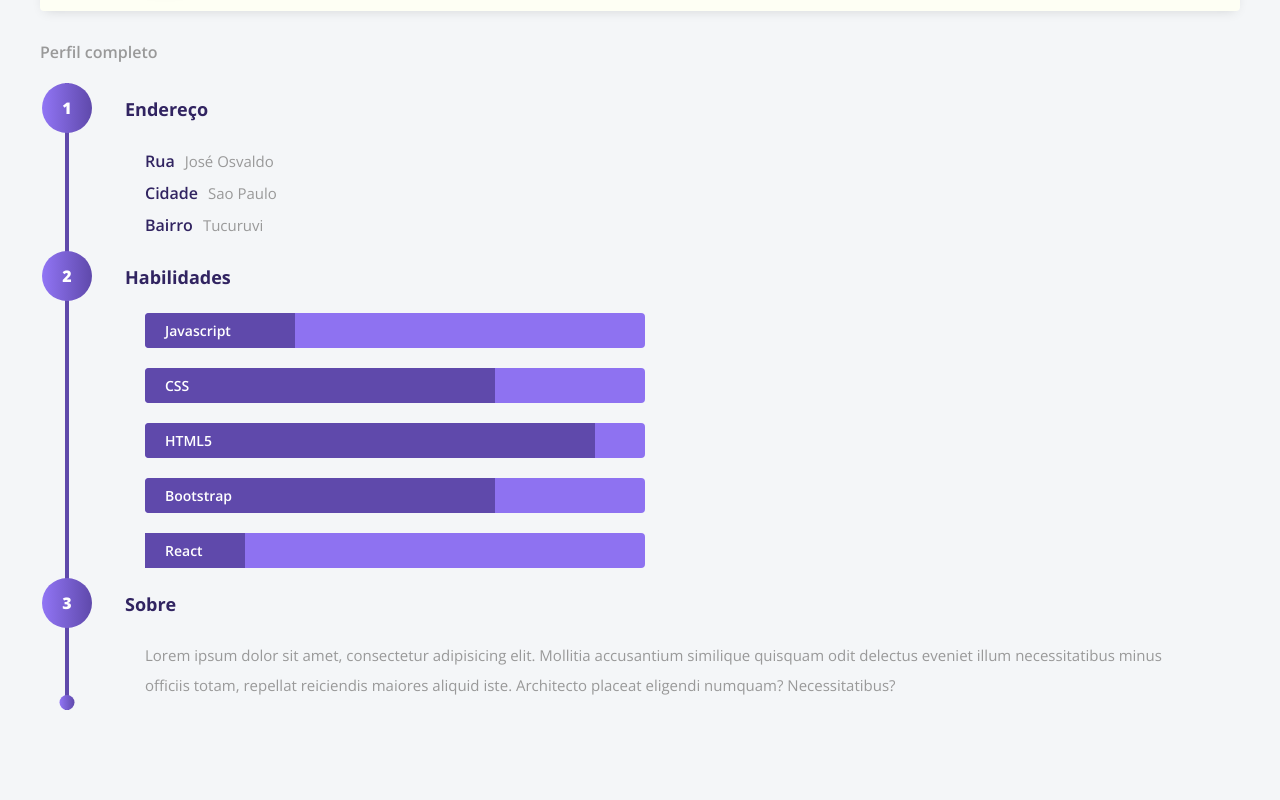
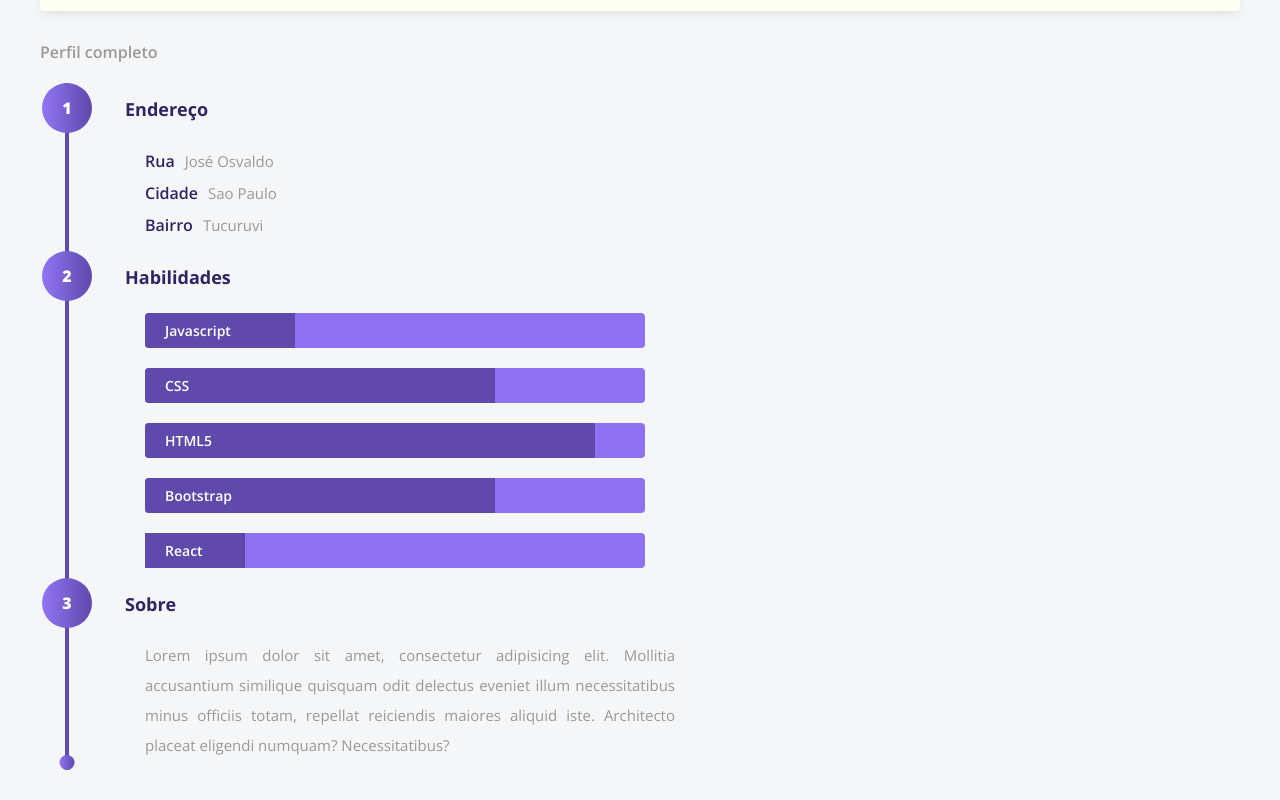
Before and after one commit to heliogsantos/browse-profiles, an Angular app: page /profile in a window 1280 px wide. Shown: the part 349-1149 px from the top of the page. Before the commit the page ends 1089 px from the top, so only its background shows below. Built offline with nearby package versions, Linux system fonts and the light colour scheme.

Commit message:
removi largura

```diff
--- a/src/app/profile/profile/profile.component.scss
+++ b/src/app/profile/profile/profile.component.scss
@@ -69,7 +69,6 @@
             .avaliable {
                 display: flex;
                 flex-direction: column;
-                width: 20%;
                 padding: 14px 0px;
                 justify-content: flex-end;
 
@@ -164,6 +163,11 @@
                                 font-size: 16px;
                                 padding-right: 10px;
                             }
+                        }
+
+                        .about {
+                            width: 50%;
+                            text-align: justify;
                         }
                     }
 
```
